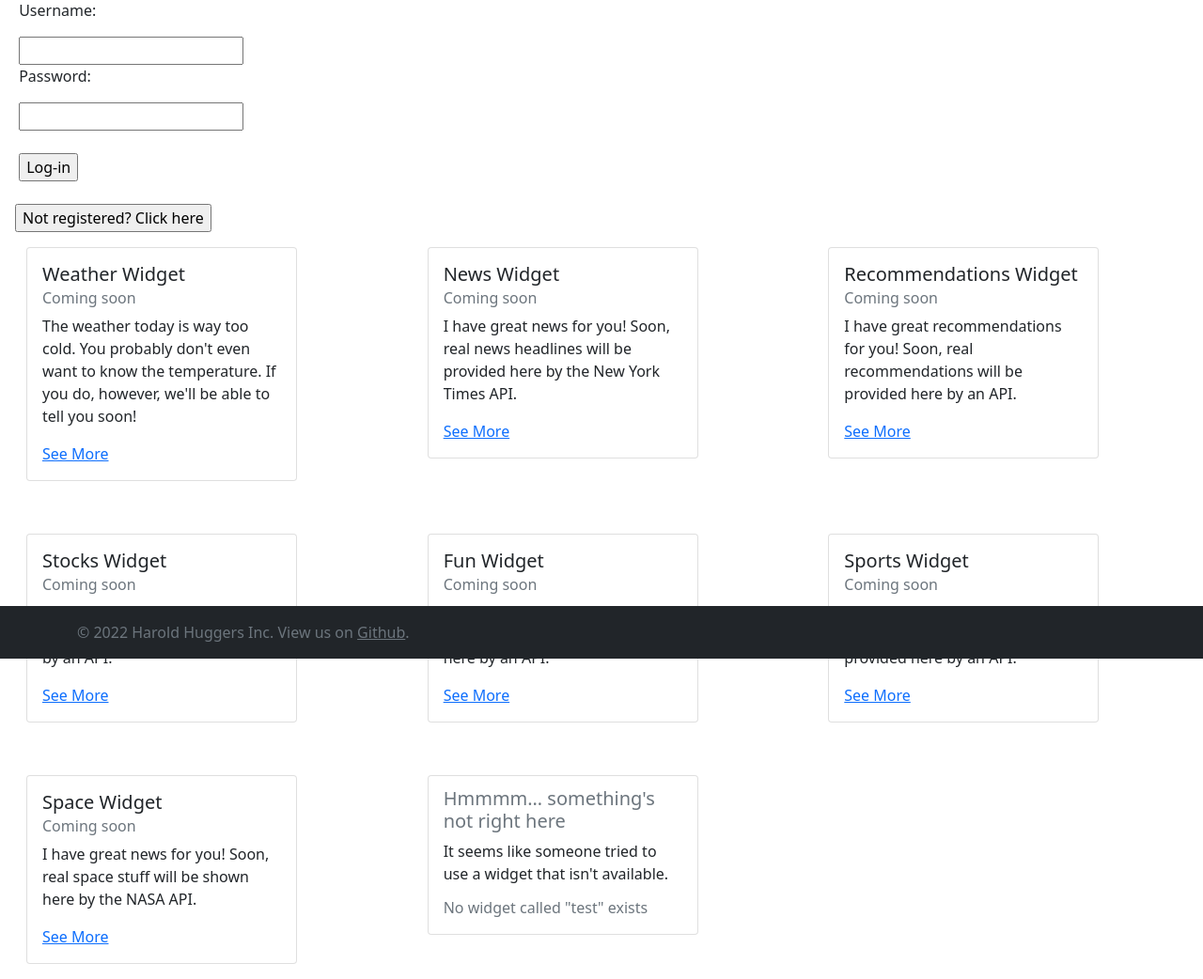
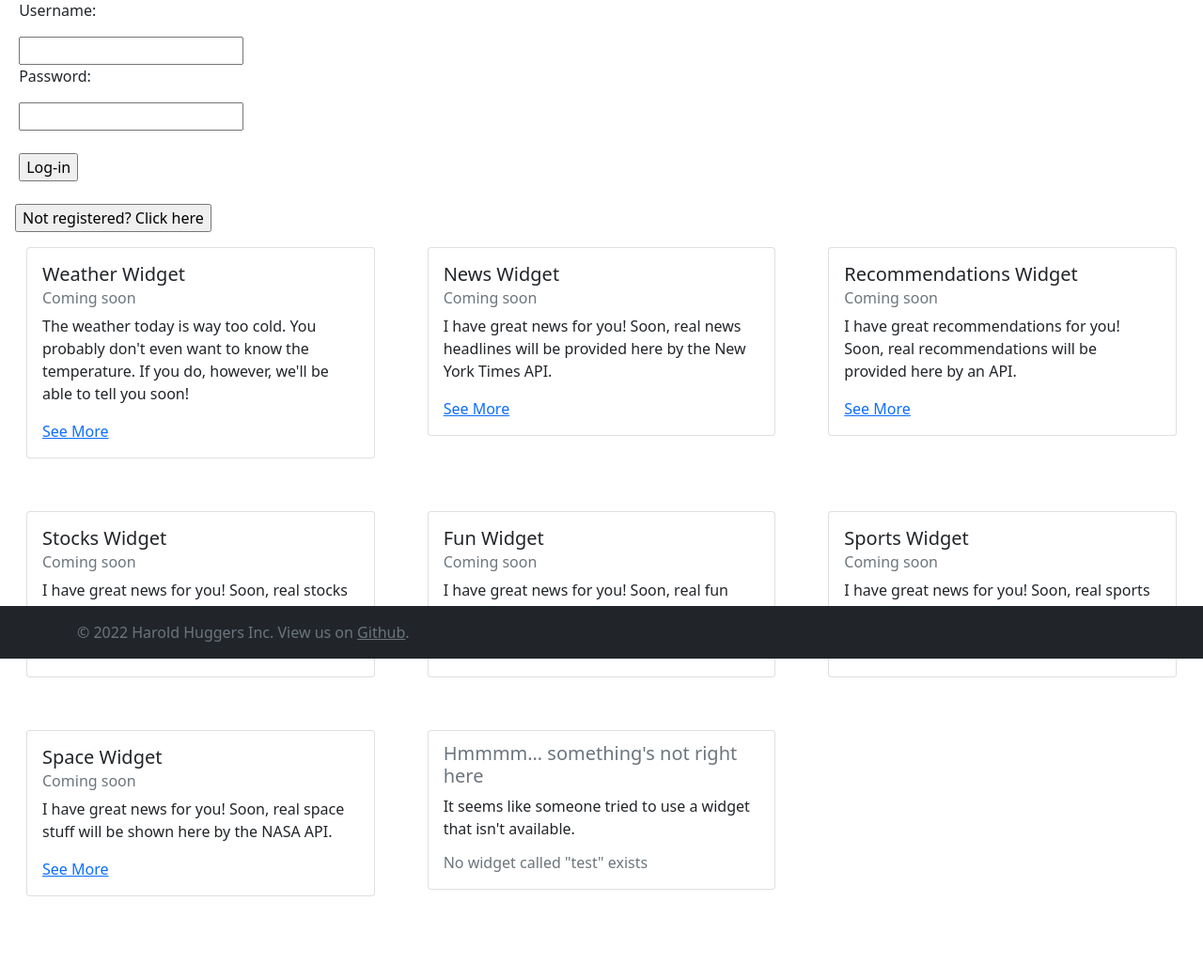
Before and after one commit to owyaggy/P01, a Flask app: page / in a window 1280 px wide. Shown: the part 99-1141 px from the top of the page at 94% size. After the commit the page ends 1053 px from the top, so only its background shows below. Run offline with Flask 2, Linux system fonts and the light colour scheme.

Commit message:
Made cards take on maximum width

```diff
--- a/app/templates/home.html
+++ b/app/templates/home.html
@@ -27,7 +27,7 @@
 <div class="row row-cols-1 row-cols-md-3 g-4">
       {% for widget in widgets %}
         <div class="col sm-6">
-            <div class="card m-3"  style="width: 18rem">
+            <div class="card m-3">
                 <div class="card-body">
                     {# widgets: weather, news, recommendations, stocks, fun, sports, space #}
                     {% if widget == "weather" %}
```
